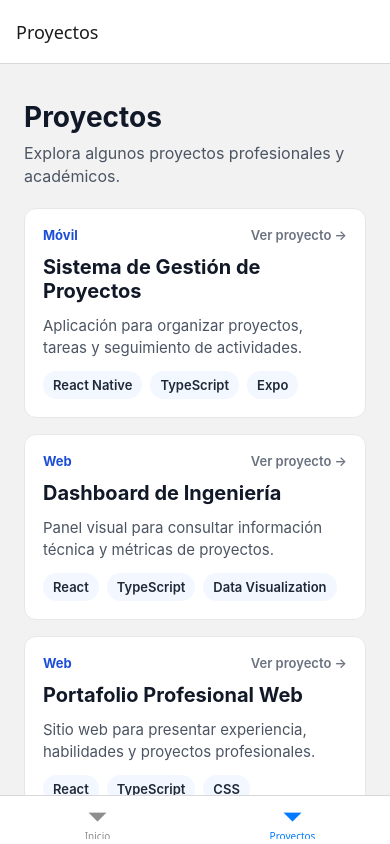
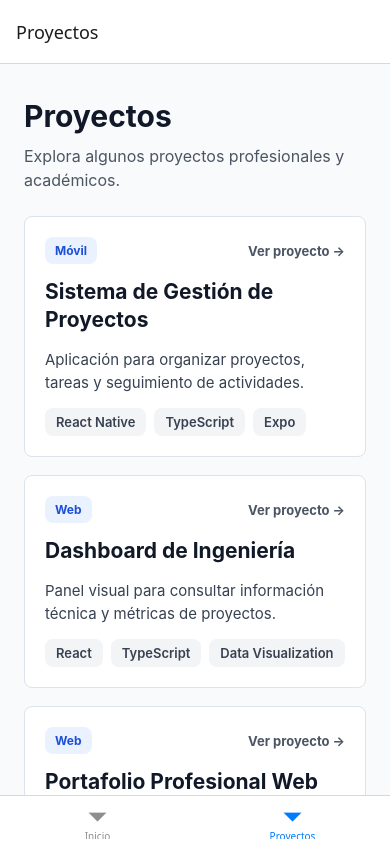
Before and after one commit to omarin0508/AppMovilesProy1OscarMarin, a React Native app: screen /ProjectsTab in a window 390 px wide. Built offline with nearby package versions, Linux system fonts and the light colour scheme.

Commit message:
style: refine projects list layout

```diff
--- a/src/components/ProjectCard.tsx
+++ b/src/components/ProjectCard.tsx
@@ -19,7 +19,9 @@ export function ProjectCard({ project, onPress }: ProjectCardProps) {
       ]}
     >
       <View style={styles.header}>
-        <Text style={styles.category}>{project.category}</Text>
+        <View style={styles.categoryBadge}>
+          <Text style={styles.category}>{project.category}</Text>
+        </View>
         <Text style={styles.openIndicator}>Ver proyecto →</Text>
       </View>
 
@@ -41,14 +43,14 @@ const styles = StyleSheet.create({
   card: {
     width: '100%',
     borderWidth: 1,
-    borderColor: '#E5E7EB',
-    borderRadius: 12,
+    borderColor: '#DDE3EA',
+    borderRadius: 8,
     backgroundColor: '#FFFFFF',
-    padding: 18,
-    gap: 12,
+    padding: 20,
+    gap: 14,
   },
   cardPressed: {
-    opacity: 0.84,
+    opacity: 0.88,
   },
   header: {
     flexDirection: 'row',
@@ -56,26 +58,33 @@ const styles = StyleSheet.create({
     justifyContent: 'space-between',
     gap: 12,
   },
+  categoryBadge: {
+    borderRadius: 8,
+    backgroundColor: '#EAF2FF',
+    paddingHorizontal: 10,
+    paddingVertical: 6,
+  },
   category: {
     color: '#1D4ED8',
+    fontSize: 12,
+    fontWeight: '700',
+  },
+  openIndicator: {
+    color: '#4B5563',
+    flexShrink: 0,
     fontSize: 13,
     fontWeight: '700',
   },
-  openIndicator: {
-    color: '#6B7280',
-    flexShrink: 0,
-    fontSize: 13,
-    fontWeight: '600',
-  },
   title: {
     color: '#111827',
-    fontSize: 20,
+    fontSize: 21,
     fontWeight: '700',
+    lineHeight: 28,
   },
   description: {
-    color: '#4B5563',
+    color: '#374151',
     fontSize: 15,
-    lineHeight: 22,
+    lineHeight: 23,
   },
   technologies: {
     flexDirection: 'row',
@@ -83,13 +92,13 @@ const styles = StyleSheet.create({
     gap: 8,
   },
   technologyBadge: {
-    borderRadius: 14,
-    backgroundColor: '#F3F7FF',
-    paddingHorizontal: 10,
+    borderRadius: 8,
+    backgroundColor: '#F3F4F6',
+    paddingHorizontal: 11,
     paddingVertical: 6,
   },
   technologyText: {
-    color: '#1F2937',
+    color: '#374151',
     fontSize: 13,
     fontWeight: '600',
   },
--- a/src/screens/ProjectsScreen.tsx
+++ b/src/screens/ProjectsScreen.tsx
@@ -23,6 +23,7 @@ export function ProjectsScreen({ navigation }: ProjectsScreenProps) {
 
   return (
     <FlatList
+      style={styles.list}
       data={projects}
       renderItem={renderProject}
       keyExtractor={(item) => item.id}
@@ -45,31 +46,40 @@ export function ProjectsScreen({ navigation }: ProjectsScreenProps) {
 }
 
 const styles = StyleSheet.create({
+  list: {
+    flex: 1,
+    backgroundColor: '#F9FAFB',
+  },
   content: {
     paddingHorizontal: 24,
-    paddingTop: 36,
-    paddingBottom: 96,
+    paddingTop: 34,
+    paddingBottom: 120,
   },
   header: {
-    gap: 8,
-    marginBottom: 20,
+    gap: 10,
+    marginBottom: 24,
   },
   separator: {
-    height: 16,
+    height: 18,
   },
   title: {
     color: '#111827',
-    fontSize: 28,
+    fontSize: 30,
     fontWeight: '700',
   },
   subtitle: {
     color: '#4B5563',
     fontSize: 16,
-    lineHeight: 23,
+    lineHeight: 24,
   },
   emptyText: {
     color: '#6B7280',
+    borderWidth: 1,
+    borderColor: '#E5E7EB',
+    borderRadius: 8,
+    backgroundColor: '#FFFFFF',
     fontSize: 16,
     lineHeight: 24,
+    padding: 18,
   },
 });
```
